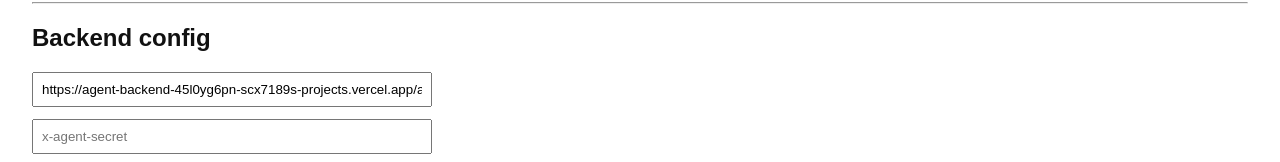
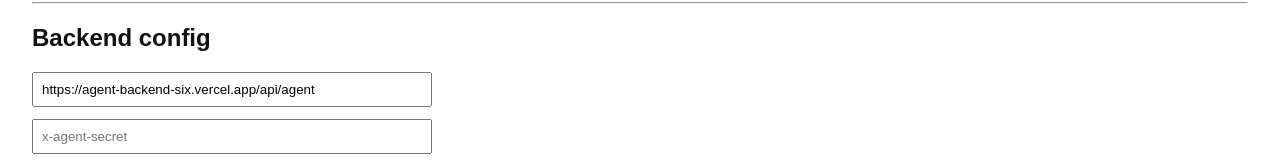
Before and after one commit to SCX7189/agent-v0, a plain HTML site: page index.html in a window 1280 px wide. Shown: the part 156-318 px from the top of the page. Drawn offline with Linux system fonts and the light colour scheme.

Commit message:
Remove legacy Vercel builds config and update default backend URL

```diff
--- a/index.html
+++ b/index.html
@@ -51,7 +51,7 @@
 <pre id="response"></pre>
 
 <script>
-const DEFAULT_API_URL = "https://agent-backend-45l0yg6pn-scx7189s-projects.vercel.app/api/agent";
+const DEFAULT_API_URL = "https://agent-backend-six.vercel.app/api/agent";
 const API_URL_KEY = "agent_v0_api_url";
 const API_SECRET_KEY = "agent_v0_api_secret";
 
```
Also changed, not shown: vercel.json.
